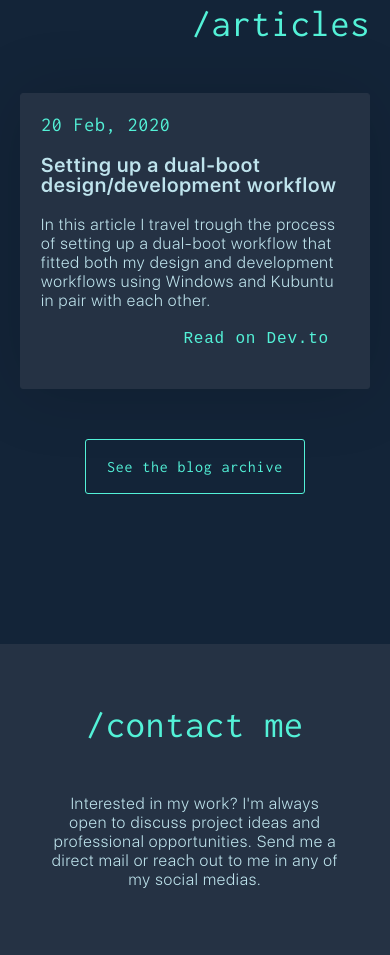
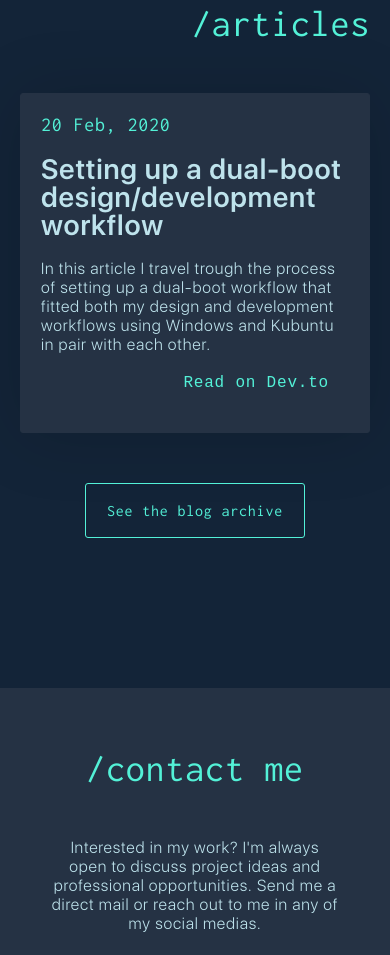
Before and after one commit to thisisernesto/this.is.ernesto_v2, a website: page index.html in a window 390 px wide. Shown: the part 3761-4716 px from the top of the page. Drawn offline with nearby package versions, Linux system fonts and the light colour scheme.

Commit message:
Changed font size on the articles section

```diff
--- a/sass/layout/blog.scss
+++ b/sass/layout/blog.scss
@@ -27,12 +27,13 @@
 }
 .article-title {
   font-family: 'SF-UI-Display-Semibold', sans-serif;
-  font-size: 52px;
+  font-size: 42px;
   color: $light-slate;
   padding: 0 40px 20px 40px;
   line-height: 1;
 }
 .article-subheader{
+  font-size: 20px;
   padding: 0 40px 20px 40px;
   color: $light-slate;
 }
@@ -64,7 +65,7 @@
     padding: 20px 20px 20px 20px;
   }
   .article-title {
-    font-size: 20px;
+    font-size: 28px;
     padding: 0 20px 20px 20px;
   }
   .article-subheader {
```
Also changed, not shown: css/style.css.
